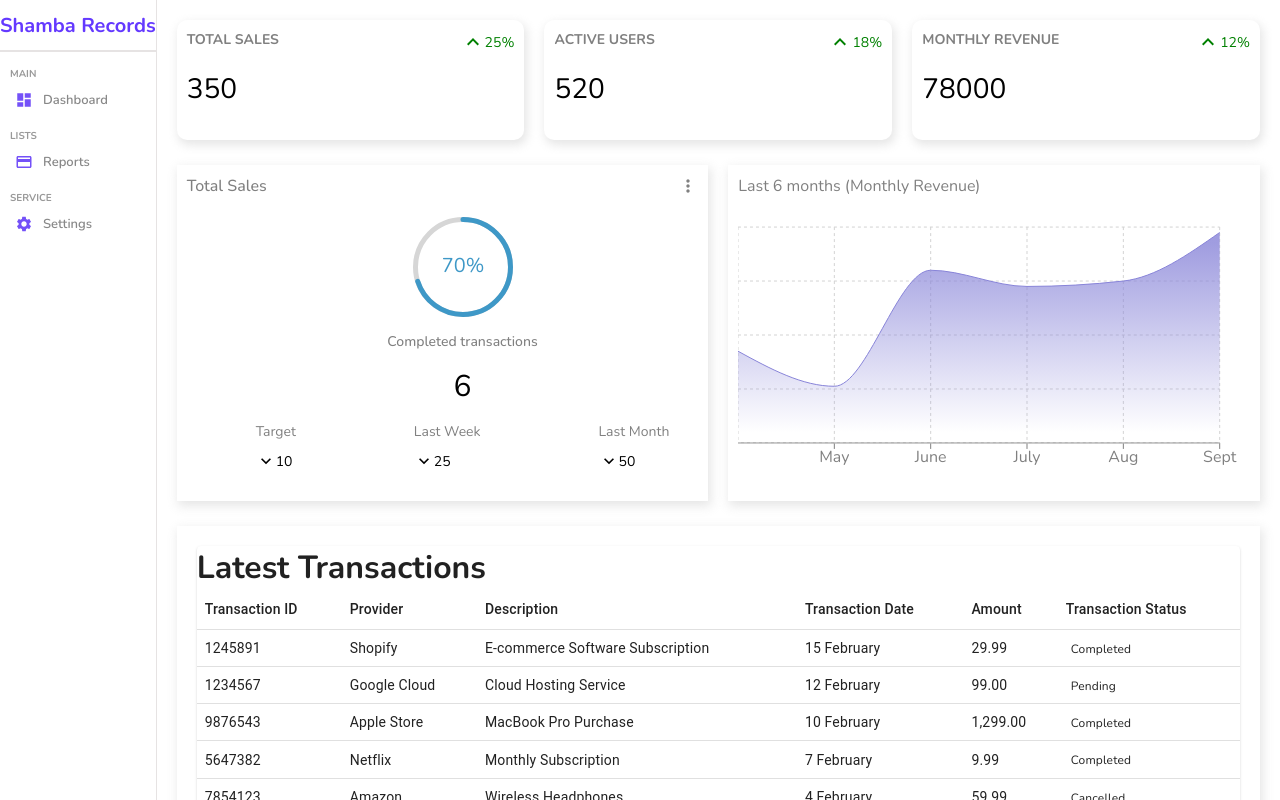
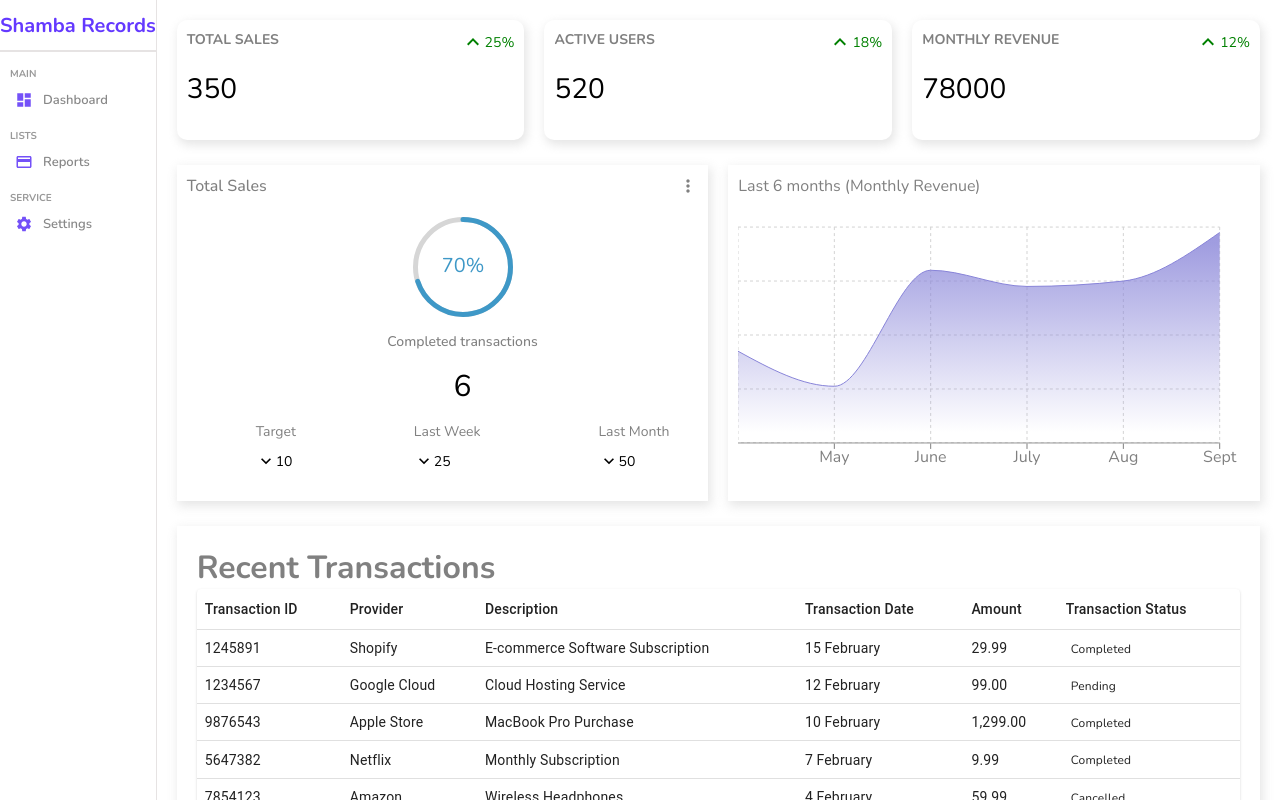
Before and after one commit to samuelcromwell/Dashboard, a React (Create React App) app: page / in a window 1280 px wide. Shown: the top 800 px of the page. Built offline with nearby package versions, Linux system fonts and the light colour scheme.

Commit message:
Add:Recent Transactions Heading

```diff
--- a/src/components/table/Table.jsx
+++ b/src/components/table/Table.jsx
@@ -78,7 +78,6 @@ const List = () => {
 
   return (
     <TableContainer component={Paper} className ='table'>
-            <h1 className="title">Latest Transactions</h1>
       <Table sx={{ minWidth: 650 }} aria-label="simple table">
         <TableHead>
           <TableRow>
--- a/src/pages/home/Home.jsx
+++ b/src/pages/home/Home.jsx
@@ -23,6 +23,7 @@ const Home = () => {
         </div>
         <div className="listContainer">
           <div className="listTitle">
+            <h1 className="title">Recent Transactions</h1>
             <List />
           </div>
         </div>
```
